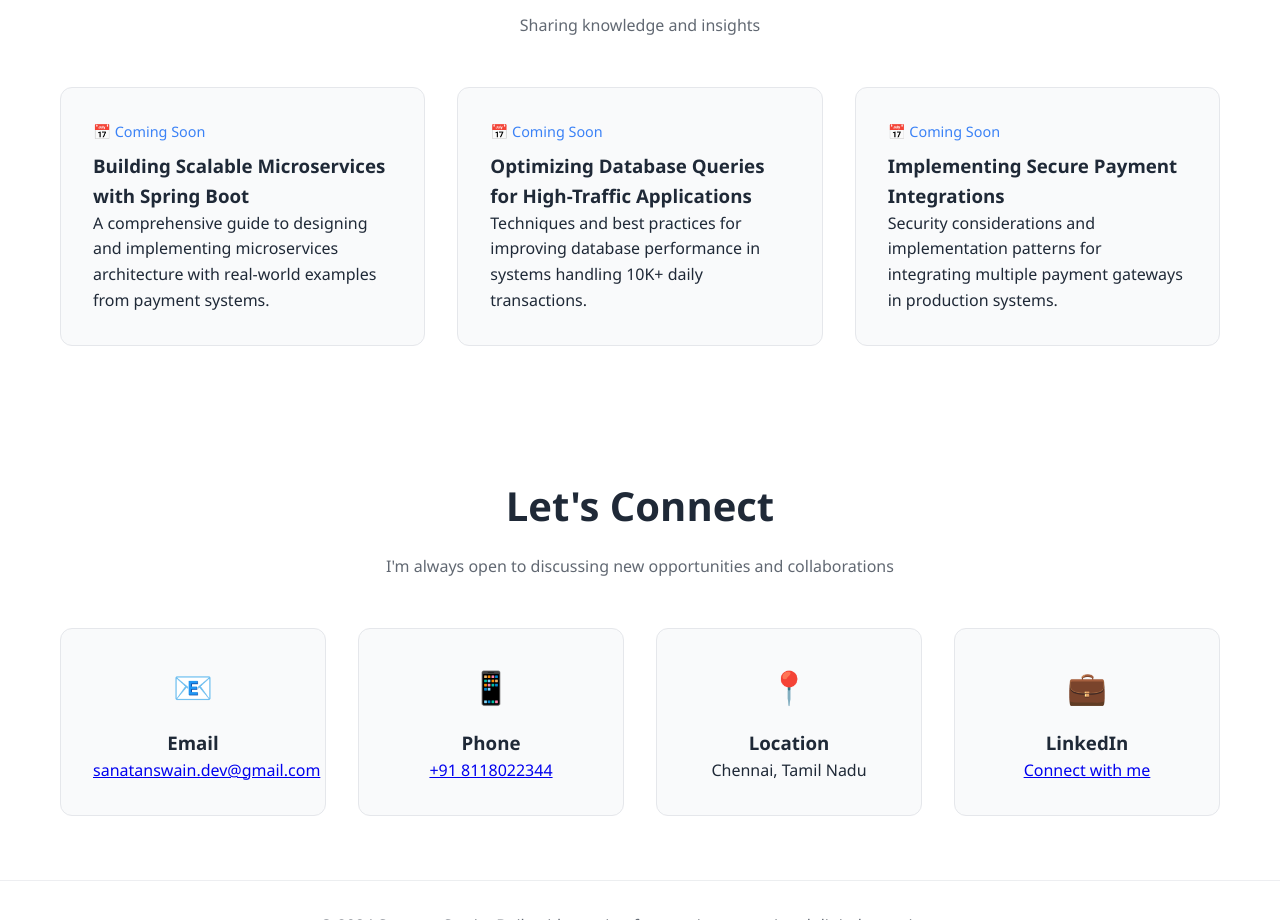
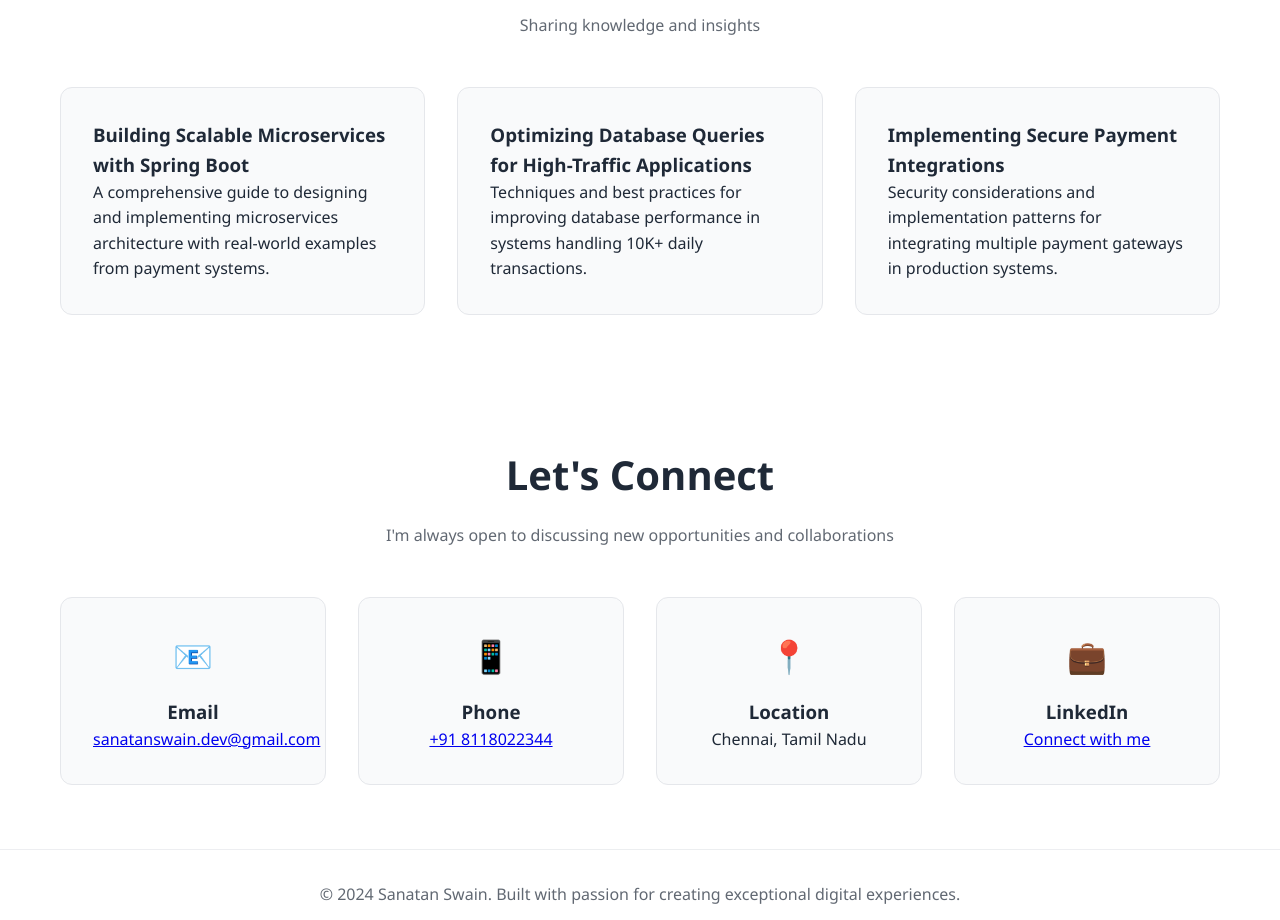
Before and after one commit to sanatans/sanatan-portfolio, a plain HTML site: page index.html in a window 1280 px wide. Shown: the part 3075-3995 px from the top of the page. Drawn offline with Linux system fonts and the light colour scheme.

Commit message:
updated style

```diff
--- a/index.html
+++ b/index.html
@@ -611,17 +611,17 @@
             <p class="section-subtitle">Sharing knowledge and insights</p>
             <div class="blog-grid">
                 <div class="blog-card">
-                    <div class="blog-date">📅 Coming Soon</div>
+                 <!--   <div class="blog-date">📅 Coming Soon</div> -->
                     <h3>Building Scalable Microservices with Spring Boot</h3>
                     <p>A comprehensive guide to designing and implementing microservices architecture with real-world examples from payment systems.</p>
                 </div>
                 <div class="blog-card">
-                    <div class="blog-date">📅 Coming Soon</div>
+                <!--    <div class="blog-date">📅 Coming Soon</div> -->
                     <h3>Optimizing Database Queries for High-Traffic Applications</h3>
                     <p>Techniques and best practices for improving database performance in systems handling 10K+ daily transactions.</p>
                 </div>
                 <div class="blog-card">
-                    <div class="blog-date">📅 Coming Soon</div>
+               <!--     <div class="blog-date">📅 Coming Soon</div> -->
                     <h3>Implementing Secure Payment Integrations</h3>
                     <p>Security considerations and implementation patterns for integrating multiple payment gateways in production systems.</p>
                 </div>
```
